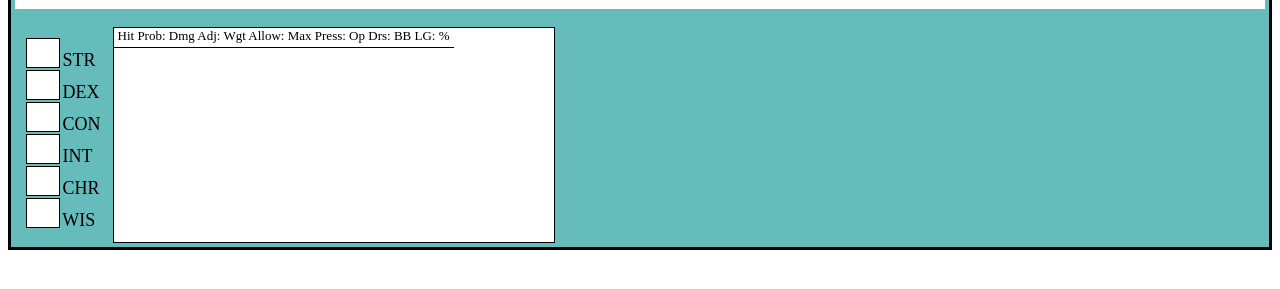
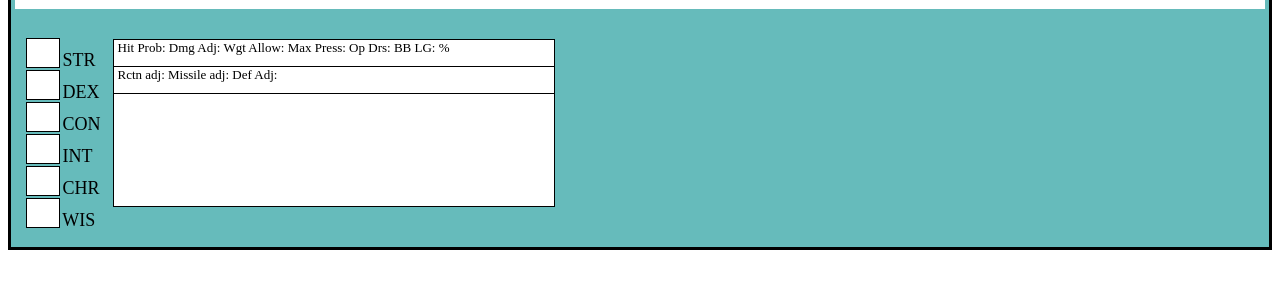
Before and after one commit to LarsSjogreen/ADnD-2nd-edition-Helper, a website: page public/index.html in a window 1280 px wide. Shown: the part 165-454 px from the top of the page. Drawn offline with Linux system fonts and the light colour scheme; no server answers; a web font is replaced by a local one.

Commit message:
Using table reader in character generator. (This will be improved further and refactored.) Some styling changes.

```diff
--- a/public/css/style.css
+++ b/public/css/style.css
@@ -81,11 +81,18 @@
   background: #FFF;
   float: right;
   width: 440px;
+  height: 166px;
+  margin-top: 12px;
 }
 
 .abilText {
+  padding: 3px;
   font-size: 13px;
   padding: 4px;
+}
+
+.abilRow {
   border-bottom: 1.5px solid black;
-  width: 440px;
+  width: 100%;
+  height: 26px;
 }
--- a/public/index.html
+++ b/public/index.html
@@ -36,7 +36,8 @@
         <span class="stats"><span class="statsBox">{{ newChar.wis }}</span> WIS</span><br/>
       </div>
       <div class="abilities">
-        <span class="abilText">Hit Prob: {{ newChar.hitProbability}} Dmg Adj: {{ newChar.damageAdjustment}} Wgt Allow: {{ newChar.weightAllowance}} Max Press: {{ newChar.maxPress}} Op Drs: {{ newChar.openDoorsOnA}} BB LG: {{ newChar.bendBarsLiftGates}}%</span><br/>
+        <div class="abilRow"><span class="abilText">Hit Prob: {{ newChar.hitProbability}} Dmg Adj: {{ newChar.damageAdjustment}} Wgt Allow: {{ newChar.weightAllowance}} Max Press: {{ newChar.maxPress}} Op Drs: {{ newChar.openDoorsOnA}} BB LG: {{ newChar.bendBarsLiftGates}}%</span></div>
+        <div class="abilRow"><span class="abilText">Rctn adj: {{ newChar.reactionAndAttackingAdjustment }} Missile adj: {{ newChar.missileAdjustment }} Def Adj: {{ newChar.defensiveAdjustment }}</span></div>
       </div>
     </div>
   </div>
```
Also changed, not shown: characterBuilder.js (+8 -0 lines).
